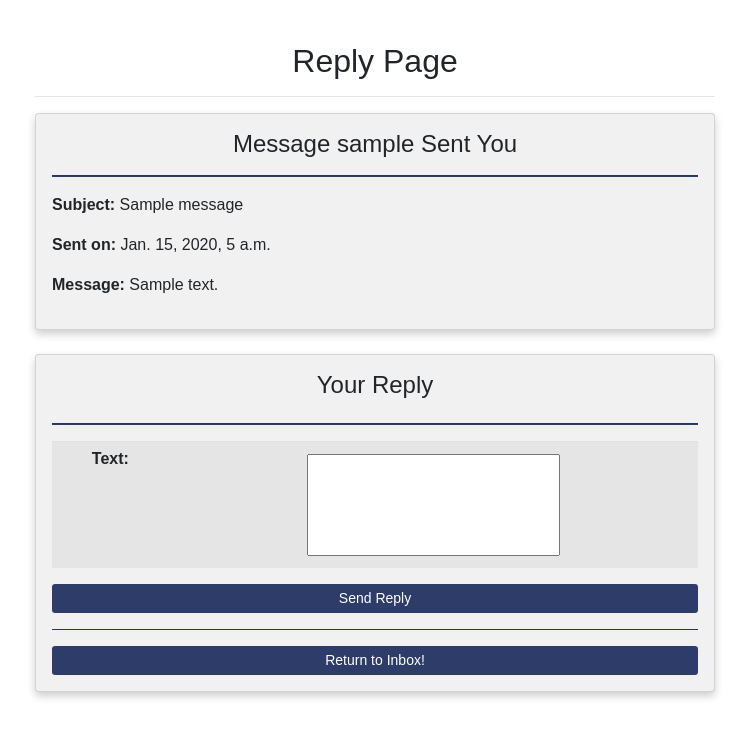
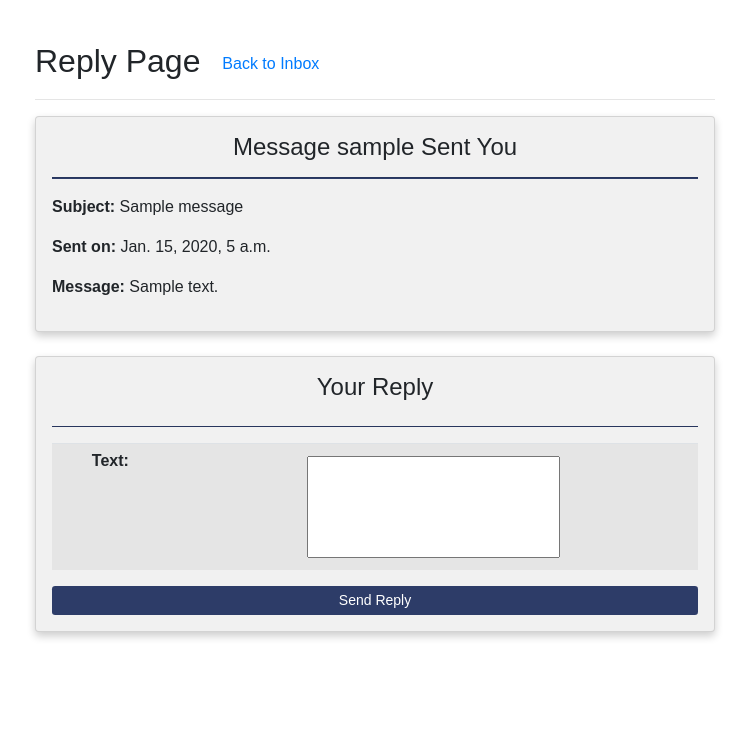
Before and after one commit to zacherymorris2021/SuperNoVas-HoosList, a Django app: page /marketplace/reply/1/ in a window 1280 px wide. Shown: the part 56-800 px from the top of the page, without its empty margins (265-1014 px from the left). Run offline with Django 3.2, Linux system fonts and the light colour scheme; a user stored in the database is signed in; tables that the repository leaves empty hold one stand-in row (values such as "Sample post"); lists and menus that the app fills with data are empty; some libraries are stand-ins or nearby versions.

Commit message:
remove obsolete pages

```diff
--- a/marketplace/myForms.py
+++ b/marketplace/myForms.py
@@ -52,8 +52,9 @@ class SendMessageForm(forms.ModelForm):
         'text'
         ]
         widgets = {
-            'receiver': forms.TextInput,
-            'text': forms.Textarea(attrs={'style':' resize:none; line-height:120%;', 'rows':5, 'cols':25})
+            'receiver': forms.TextInput(attrs={'class':'form-control'}),
+            'subject': forms.TextInput(attrs={'class':'form-control'}),
+            'text': forms.Textarea(attrs={'class':'form-control','style':' resize:none; line-height:120%;', 'rows':7, 'cols':25})
             }
 
 class SendReplyForm(forms.ModelForm):
@@ -63,17 +64,3 @@ class SendReplyForm(forms.ModelForm):
         'text'
         ]
         widgets = {'text': forms.Textarea(attrs={'style':' resize:none; line-height:120%;', 'rows':5, 'cols':25})}
-
-class UserRatingForm(forms.ModelForm):
-    class Meta:
-        model = Seller
-        exclude = ('user', 'posRate' , 'negRate',
-        'numTransactions')
-
-    options = [
-    ('positive', 'I had a positive shopping experience!'),
-    ('negative', 'I had a negative shopping experience!')
-    ]
-
-    user = forms.CharField(label="Seller")
-    question = forms.CharField(label="How was your experience with this user? ", widget=forms.Select(choices=options))
--- a/marketplace/templates/marketplace/reply.html
+++ b/marketplace/templates/marketplace/reply.html
@@ -24,7 +24,9 @@
 					{% include 'marketplace/navbar.html' %}
 				</div>
 				<div class="content"style="padding-top:50px; padding-left:300px; padding-right: 300px">
-					<center><h2> Reply Page</h2><center>
+					<h2><span>Reply Page</span>
+					<a class="btn btn-link" href="{% url 'marketplace:inbox' %}">Back to Inbox</a>
+					</h2>
 						<hr>
 						<div class="card">
 							<div class= "ogMessage" style="text-align:left">
@@ -45,8 +47,6 @@
 								{{form.as_table}}
 							</table>
 							<button type='submit' class="btn btn-primary btn-sm buttoncolor button-no-border">Send Reply</button>
-							<hr class="someClass">
-							<a href="{% url 'marketplace:inbox'%}" class="btn btn-primary btn-sm buttoncolor button-no-border">Return to Inbox!</a>
 						</div>
 					</form>
 					<br>
--- a/marketplace/urls.py
+++ b/marketplace/urls.py
@@ -19,7 +19,6 @@ urlpatterns = [
     url(r'^advFilter/$', views.advFilter, name='advFilter'),
     path('message/', views.message, name = 'message'),
     path('reply/<int:message_id>/', views.reply, name = 'reply'),
-    path('thanks/', views.thank, name = 'Thank you!'),
     path('<int:item_id>/delete/', views.delete, name='delete'),
     path('<int:item_id>/markSold/', views.markSold, name='markSold')
 ]
--- a/marketplace/views.py
+++ b/marketplace/views.py
@@ -6,7 +6,7 @@ from django.db.models import Q
 from django.contrib.auth.decorators import login_required
 from django.contrib.auth import logout
 from .models import Item, Seller, Message
-from .myForms import ItemAddForm, SendMessageForm, SendReplyForm, UserRatingForm
+from .myForms import ItemAddForm, SendMessageForm, SendReplyForm
 from django.contrib.auth.models import User
 from .filters import ItemFilter
 from django.contrib import messages
@@ -161,30 +161,3 @@ def advFilter(request):
     item_list = Item.objects.all()
     item_filter = ItemFilter(request.GET, queryset=item_list)
     return render(request, 'marketplace/item_list.html', {'filter': item_filter})
-
-def userRating(request):
-    form=UserRatingForm()
-    return render(request, 'marketplace/user.html', {'form': form})
-
-def thank(request):
-    if request.method == "POST":
-        review = request.POST.get('question')
-        seller = request.POST.get('user')
-        print(review )
-        print(seller)
-        print(request.user)
-
-        # seller_list = Item.objects.all()
-
-        # search = get_object_or_404(Seller, id=seller)
-        #sellerSearch = get_object_or_404(User, id=seller)
-        #print(sellerSearch)
-
-        #if(review == 'positive'):
-        #    seller.Seller.posRate += 1
-        #    print(seller.Seller.posRate)
-        #else:
-        #    seller.negRate -= 1
-
-
-    return render(request, 'marketplace/thank.html')
```
